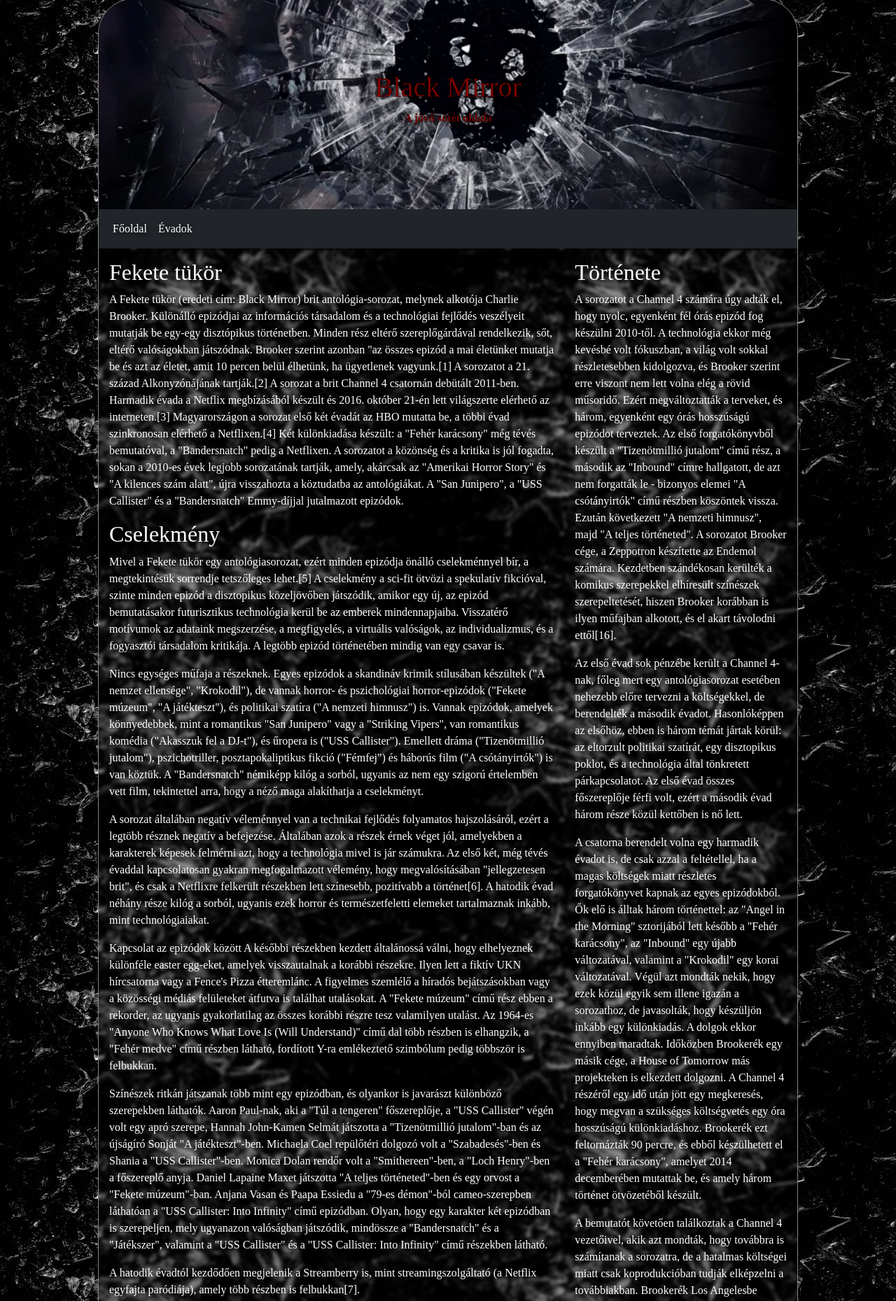
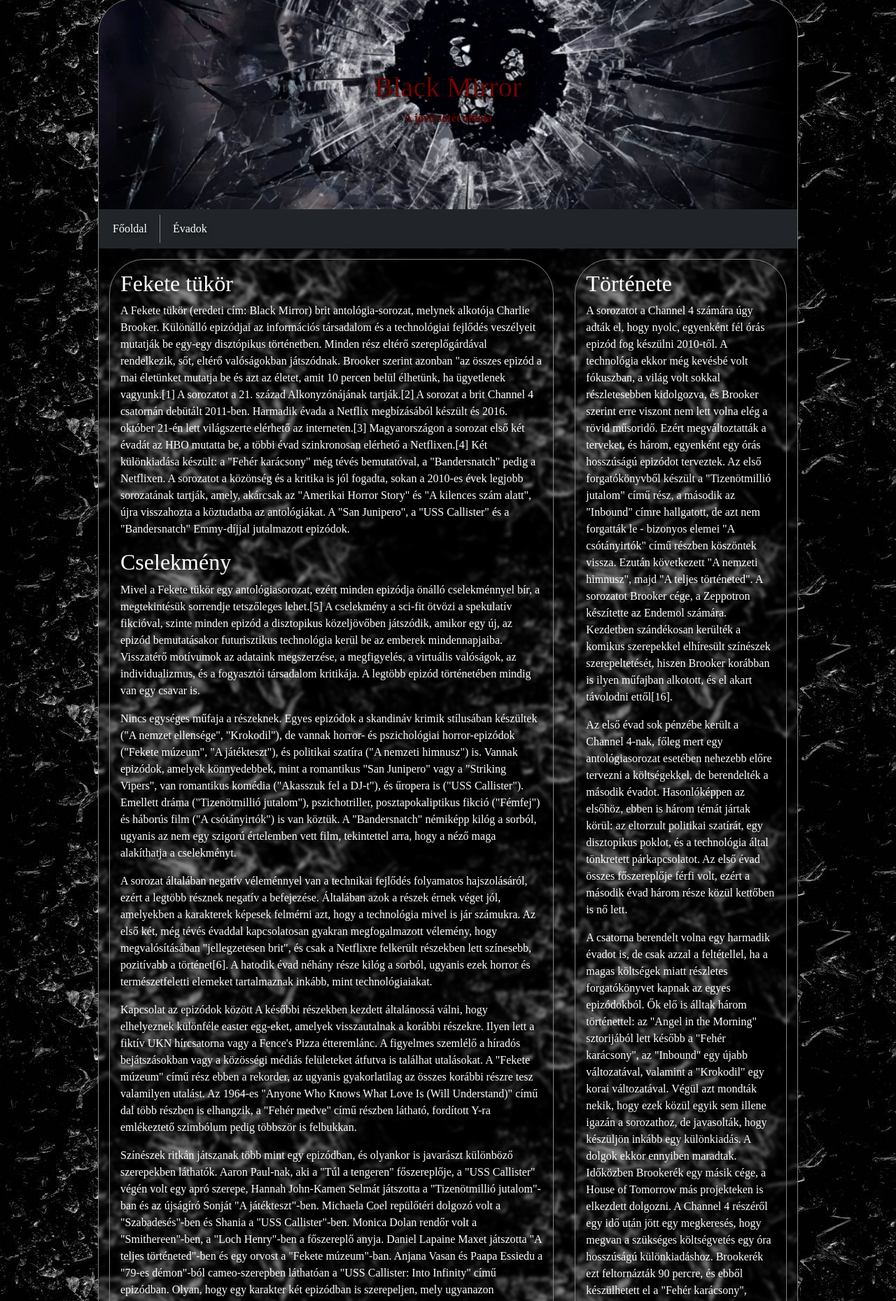
Before and after one commit to HalaszDominika2000/Projektmunka, a PHP site: page / in a window 1280 px wide. Shown: the part 52-1911 px from the top of the page at 70% size. Run offline with PHP 8.4, Linux system fonts and the light colour scheme.

Commit message:
article aside border

```diff
--- a/stilus.css
+++ b/stilus.css
@@ -29,6 +29,8 @@
 }
 */
 
+
+
 .header-szoveg {
     position: absolute;
     top: 50%;
@@ -42,13 +44,33 @@
     -webkit-text-stroke: 0.4px black;
 }
 
+.navbar.bg-dark .navbar-nav .nav-link {
+  color: white !important;
+  transition: color 0.3s ease;
+}
+
+.navbar.bg-dark .navbar-nav .nav-link:hover {
+  color: orange !important; /*!important felülírja a Bootstrapot*/
+  text-shadow: 0 0 6px rgba(255, 165, 0, 0.7);
+}
+
+.navbar-nav .nav-item {
+  border-right: 1px solid gray; /* fehér elválasztóvonal */
+  padding-right: 10px;
+  margin-right: 10px;
+}
+
+/* az utolsó menüpontról eltüntetjük a vonalat */
+.navbar-nav .nav-item:last-child {
+  border-right: none;
+}
 
 
 main {
     width: 100%;
     max-width: 1000px;
     margin: auto;
-    border: 1px solid grey;
+    border: 1px solid gray;
     background-color: rgba(255, 255, 255, 0.2);
     /* halvány átlátszó háttér */
     backdrop-filter: blur(2px);
@@ -64,7 +86,12 @@
 
 article, aside {
     padding: 15px;
+    border: 1px solid grey;
+    border-radius: 50px;
+    margin: 15px;
 }
+
+
 
 footer {
     text-align: center;
```
